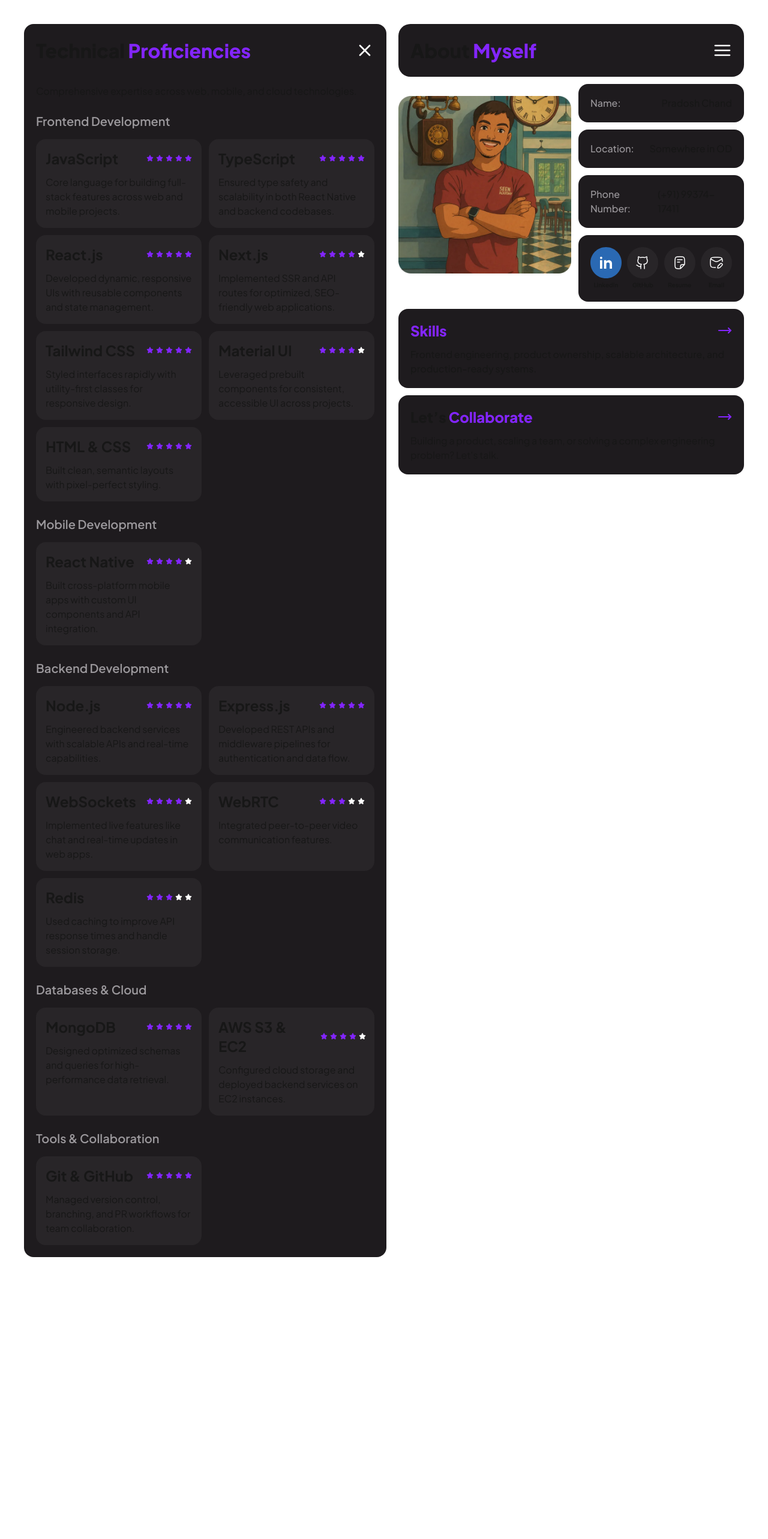
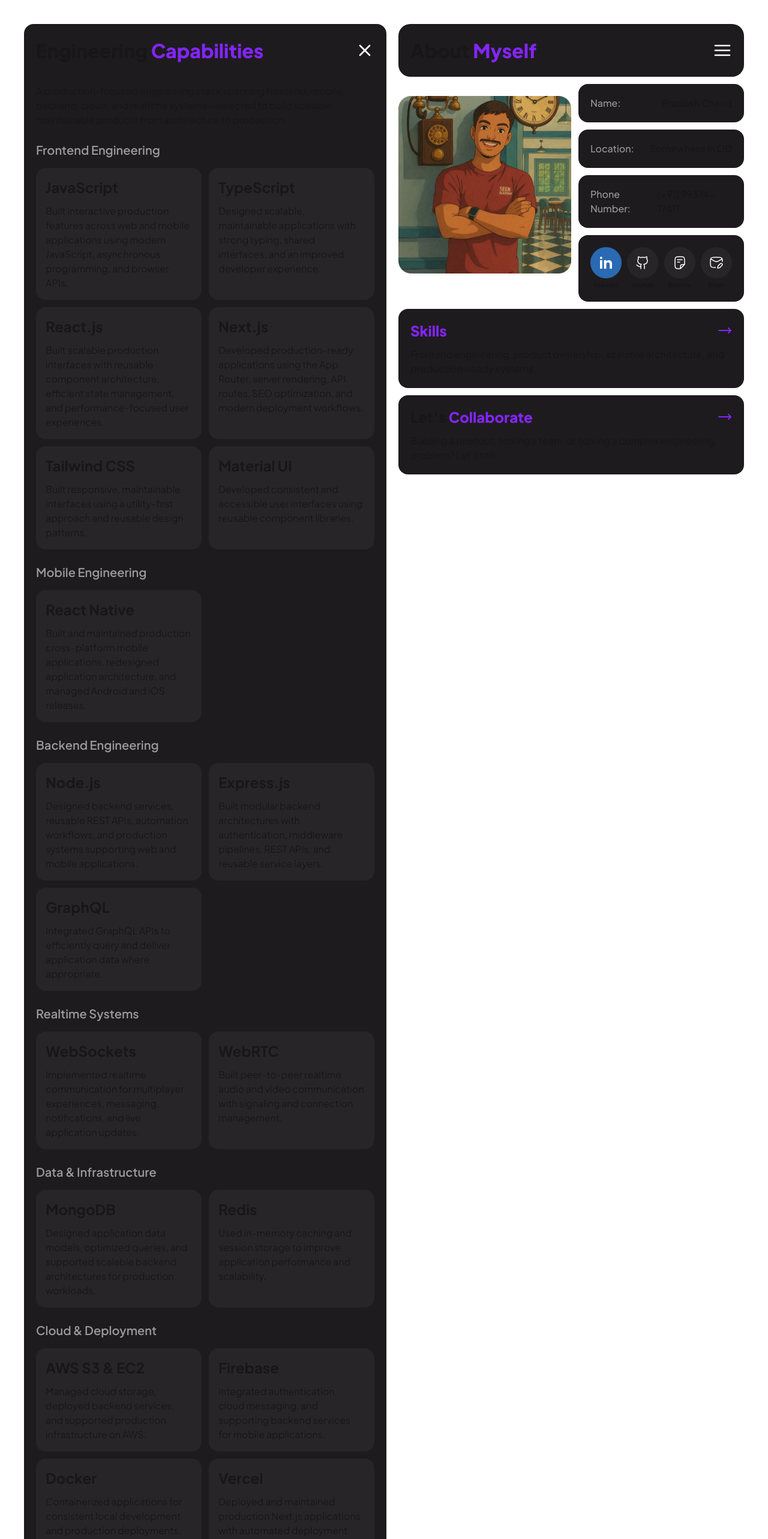
Before and after one commit to Naseeb7/my-portfolio, a Next.js app: page /skills in a window 1280 px wide. Shown: the top 2566 px of the page at 60% size. Before the commit the page ends 2136 px from the top, so only its background shows below. Built offline with nearby package versions, Linux system fonts and the light colour scheme.

Commit message:
refactor(docs): Updated skills page contents and removed stars

```diff
--- a/src/app/skills/page.tsx
+++ b/src/app/skills/page.tsx
@@ -10,13 +10,16 @@
 export const metadata: Metadata = createPageMetadata({
   title: "Skills",
   description:
-    "Review my technical skills across frontend, backend, mobile, database, and cloud development.",
+    "Explore the technologies, tools, and engineering capabilities I use to design, build, and ship production-ready web, mobile, and backend systems.",
   path: "/skills",
   keywords: [
-    "Pradosh Chand skills",
-    "Full Stack Developer skills",
-    "Frontend Developer skills",
-    "Backend Developer skills",
+    "Pradosh Chand",
+    "Frontend Product Engineer",
+    "React",
+    "Next.js",
+    "TypeScript",
+    "Node.js",
+    "Product Engineering",
   ],
 });
 
@@ -24,7 +27,7 @@
   // Define breadcrumbs for skills page
   const breadcrumbs = [
     { name: "Home", url: getAbsoluteUrl("/") },
-    { name: "Skills", url: getAbsoluteUrl("/skills") }
+    { name: "Skills", url: getAbsoluteUrl("/skills") },
   ];
 
   return (
@@ -35,14 +38,16 @@
       <ContainerWrapper className="flex flex-col gap-8">
         <header className="flex w-full justify-between items-start lg:items-center">
           <h1 className="text-[32px] font-extrabold">
-            Technical <span className="text-primary-100">Proficiencies</span>
+            Engineering <span className="text-primary-100">Capabilities</span>
           </h1>
           <ClientBackButton />
         </header>
 
         <div className="flex flex-col gap-6">
           <p>
-            Comprehensive expertise across web, mobile, and cloud technologies.
+            A production-focused engineering stack spanning frontend, mobile,
+            backend, cloud, and realtime systems—selected to build scalable,
+            maintainable products from architecture to production.
           </p>
           {Object.entries(Skills).map(([category, skillList]) => (
             <section key={category} className="flex flex-col gap-4">
--- a/src/components/UI/SkillCard.tsx
+++ b/src/components/UI/SkillCard.tsx
@@ -1,39 +1,16 @@
-import Image from "next/image";
 import React from "react";
 
 type SkillCardProps = {
   name: string;
-  rating: number;
+  rating?: number;
   desc?: string;
 };
 
-const SkillCard = ({ name, rating, desc = "" }: SkillCardProps) => {
+const SkillCard = ({ name, desc = "" }: SkillCardProps) => {
   return (
     <div className="flex flex-col p-4 rounded-2xl bg-secondary-200 gap-3 w-full">
       <div className="flex flex-col gap-2 lg:flex-row w-full lg:justify-between lg:items-center">
         <h4 className="text-xl lg:text-2xl font-bold">{name}</h4>
-        <div className="flex gap-1">
-          {Array.from({ length: 5 }, (_, i) => {
-            const filled = i < rating;
-            return filled ? (
-              <Image
-                key={i}
-                src={"/icons/filledStar.svg"}
-                height={12}
-                width={12}
-                alt="Filled Star"
-              />
-            ) : (
-              <Image
-                key={i}
-                src={"/icons/whiteStar.svg"}
-                height={12}
-                width={12}
-                alt="White Star"
-              />
-            );
-          })}
-        </div>
       </div>
       <p>{desc}</p>
     </div>
--- a/src/data/skills.json
+++ b/src/data/skills.json
@@ -1,108 +1,168 @@
 {
-  "Frontend Development": [
+  "Frontend Engineering": [
     {
       "id": "javascript",
       "name": "JavaScript",
       "rating": 5,
-      "desc": "Core language for building full-stack features across web and mobile projects."
+      "desc": "Built interactive production features across web and mobile applications using modern JavaScript, asynchronous programming, and browser APIs."
     },
     {
       "id": "typescript",
       "name": "TypeScript",
       "rating": 5,
-      "desc": "Ensured type safety and scalability in both React Native and backend codebases."
+      "desc": "Designed scalable, maintainable applications with strong typing, shared interfaces, and an improved developer experience."
     },
     {
       "id": "reactjs",
       "name": "React.js",
       "rating": 5,
-      "desc": "Developed dynamic, responsive UIs with reusable components and state management."
+      "desc": "Built scalable production interfaces with reusable component architecture, efficient state management, and performance-focused user experiences."
     },
     {
       "id": "nextjs",
       "name": "Next.js",
-      "rating": 4,
-      "desc": "Implemented SSR and API routes for optimized, SEO-friendly web applications."
+      "rating": 5,
+      "desc": "Developed production-ready applications using the App Router, server rendering, API routes, SEO optimization, and modern deployment workflows."
     },
     {
       "id": "tailwindcss",
       "name": "Tailwind CSS",
       "rating": 5,
-      "desc": "Styled interfaces rapidly with utility-first classes for responsive design."
+      "desc": "Built responsive, maintainable interfaces using a utility-first approach and reusable design patterns."
     },
     {
       "id": "material-ui",
       "name": "Material UI",
       "rating": 4,
-      "desc": "Leveraged prebuilt components for consistent, accessible UI across projects."
-    },
-    {
-      "id": "html-css",
-      "name": "HTML & CSS",
-      "rating": 5,
-      "desc": "Built clean, semantic layouts with pixel-perfect styling."
+      "desc": "Developed consistent and accessible user interfaces using reusable component libraries."
     }
   ],
-  "Mobile Development": [
+  "Mobile Engineering": [
     {
       "id": "react-native",
       "name": "React Native",
       "rating": 4,
-      "desc": "Built cross-platform mobile apps with custom UI components and API integration."
+      "desc": "Built and maintained production cross-platform mobile applications, redesigned application architecture, and managed Android and iOS releases."
     }
   ],
-  "Backend Development": [
+  "Backend Engineering": [
     {
       "id": "nodejs",
       "name": "Node.js",
       "rating": 5,
-      "desc": "Engineered backend services with scalable APIs and real-time capabilities."
+      "desc": "Designed backend services, reusable REST APIs, automation workflows, and production systems supporting web and mobile applications."
     },
     {
       "id": "expressjs",
       "name": "Express.js",
       "rating": 5,
-      "desc": "Developed REST APIs and middleware pipelines for authentication and data flow."
+      "desc": "Built modular backend architectures with authentication, middleware pipelines, REST APIs, and reusable service layers."
     },
+    {
+      "id": "graphql",
+      "name": "GraphQL",
+      "rating": 3,
+      "desc": "Integrated GraphQL APIs to efficiently query and deliver application data where appropriate."
+    }
+  ],
+  "Realtime Systems": [
     {
       "id": "websockets",
       "name": "WebSockets",
       "rating": 4,
-      "desc": "Implemented live features like chat and real-time updates in web apps."
+      "desc": "Implemented realtime communication for multiplayer experiences, messaging, notifications, and live application updates."
     },
     {
       "id": "webrtc",
       "name": "WebRTC",
       "rating": 3,
-      "desc": "Integrated peer-to-peer video communication features."
+      "desc": "Built peer-to-peer realtime audio and video communication with signaling and connection management."
+    }
+  ],
+  "Data & Infrastructure": [
+    {
+      "id": "mongodb",
+      "name": "MongoDB",
+      "rating": 5,
+      "desc": "Designed application data models, optimized queries, and supported scalable backend architectures for production workloads."
     },
     {
       "id": "redis",
       "name": "Redis",
       "rating": 3,
-      "desc": "Used caching to improve API response times and handle session storage."
+      "desc": "Used in-memory caching and session storage to improve application performance and scalability."
     }
   ],
-  "Databases & Cloud": [
-    {
-      "id": "mongodb",
-      "name": "MongoDB",
-      "rating": 5,
-      "desc": "Designed optimized schemas and queries for high-performance data retrieval."
-    },
+  "Cloud & Deployment": [
     {
       "id": "aws-s3-ec2",
       "name": "AWS S3 & EC2",
       "rating": 4,
-      "desc": "Configured cloud storage and deployed backend services on EC2 instances."
+      "desc": "Managed cloud storage, deployed backend services, and supported production infrastructure on AWS."
+    },
+    {
+      "id": "firebase",
+      "name": "Firebase",
+      "rating": 4,
+      "desc": "Integrated authentication, cloud messaging, and supporting backend services for mobile applications."
+    },
+    {
+      "id": "docker",
+      "name": "Docker",
+      "rating": 3,
+      "desc": "Containerized applications for consistent local development and production deployments."
+    },
+    {
+      "id": "vercel",
+      "name": "Vercel",
+      "rating": 5,
+      "desc": "Deployed and maintained production Next.js applications with automated deployment workflows."
     }
   ],
-  "Tools & Collaboration": [
+  "Payments & Integrations": [
+    {
+      "id": "razorpay",
+      "name": "Razorpay",
+      "rating": 5,
+      "desc": "Implemented secure payment flows, subscriptions, and transaction processing for production applications."
+    },
+    {
+      "id": "stripe",
+      "name": "Stripe",
+      "rating": 4,
+      "desc": "Integrated payment processing and subscription workflows for SaaS and product applications."
+    },
+    {
+      "id": "paypal",
+      "name": "PayPal",
+      "rating": 4,
+      "desc": "Integrated payment gateways and routing logic for international payment workflows."
+    },
+    {
+      "id": "openai",
+      "name": "OpenAI API",
+      "rating": 4,
+      "desc": "Integrated AI-powered capabilities such as automated content generation into production applications."
+    }
+  ],
+  "Developer Workflow": [
     {
       "id": "git-github",
       "name": "Git & GitHub",
       "rating": 5,
-      "desc": "Managed version control, branching, and PR workflows for team collaboration."
+      "desc": "Managed collaborative development through feature branching, code reviews, release workflows, and production deployments."
+    },
+    {
+      "id": "postman",
+      "name": "Postman",
+      "rating": 5,
+      "desc": "Designed, tested, and documented APIs throughout the development lifecycle."
+    },
+    {
+      "id": "sentry",
+      "name": "Sentry",
+      "rating": 4,
+      "desc": "Monitored production applications, investigated runtime issues, and supported faster incident resolution."
     }
   ]
 }
```
